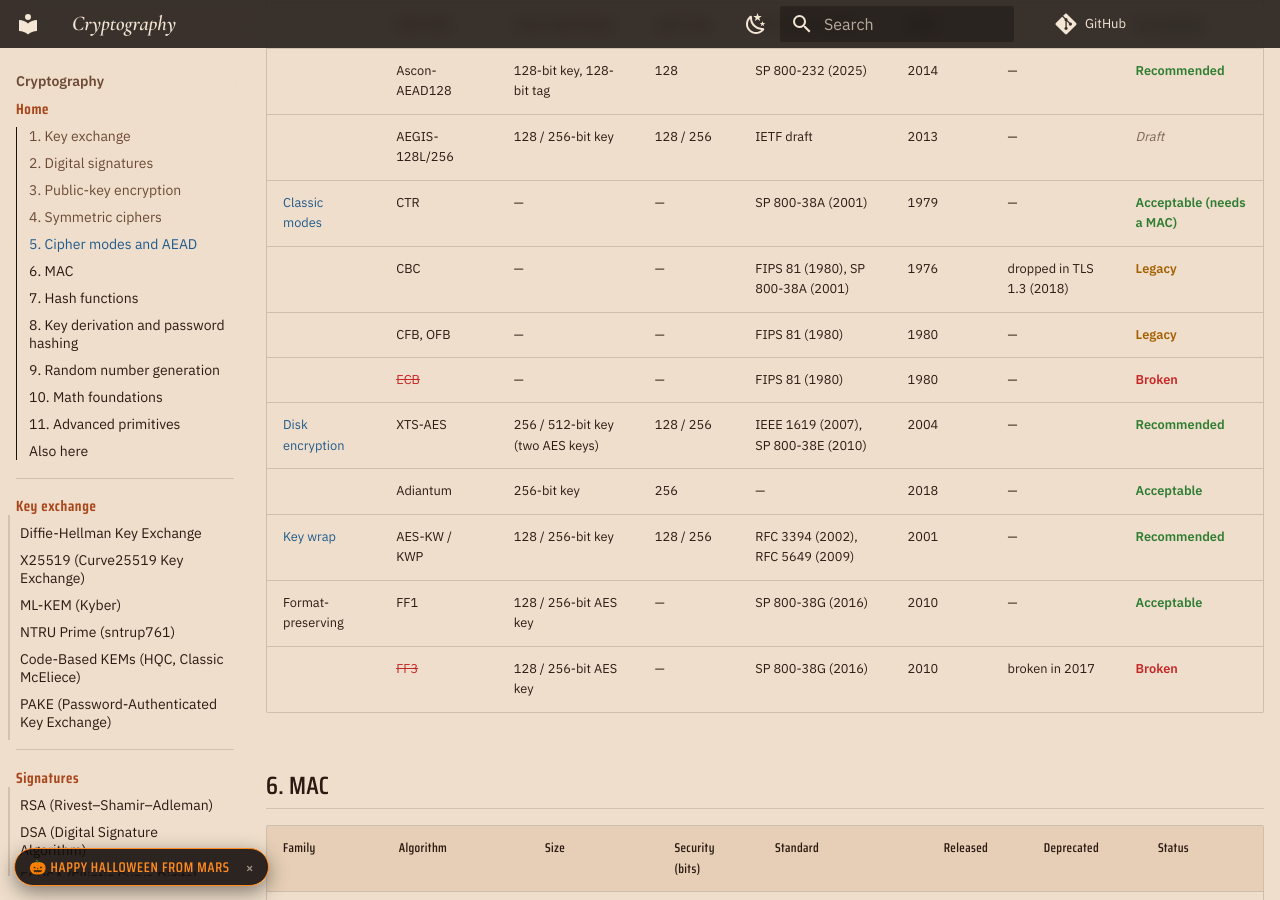
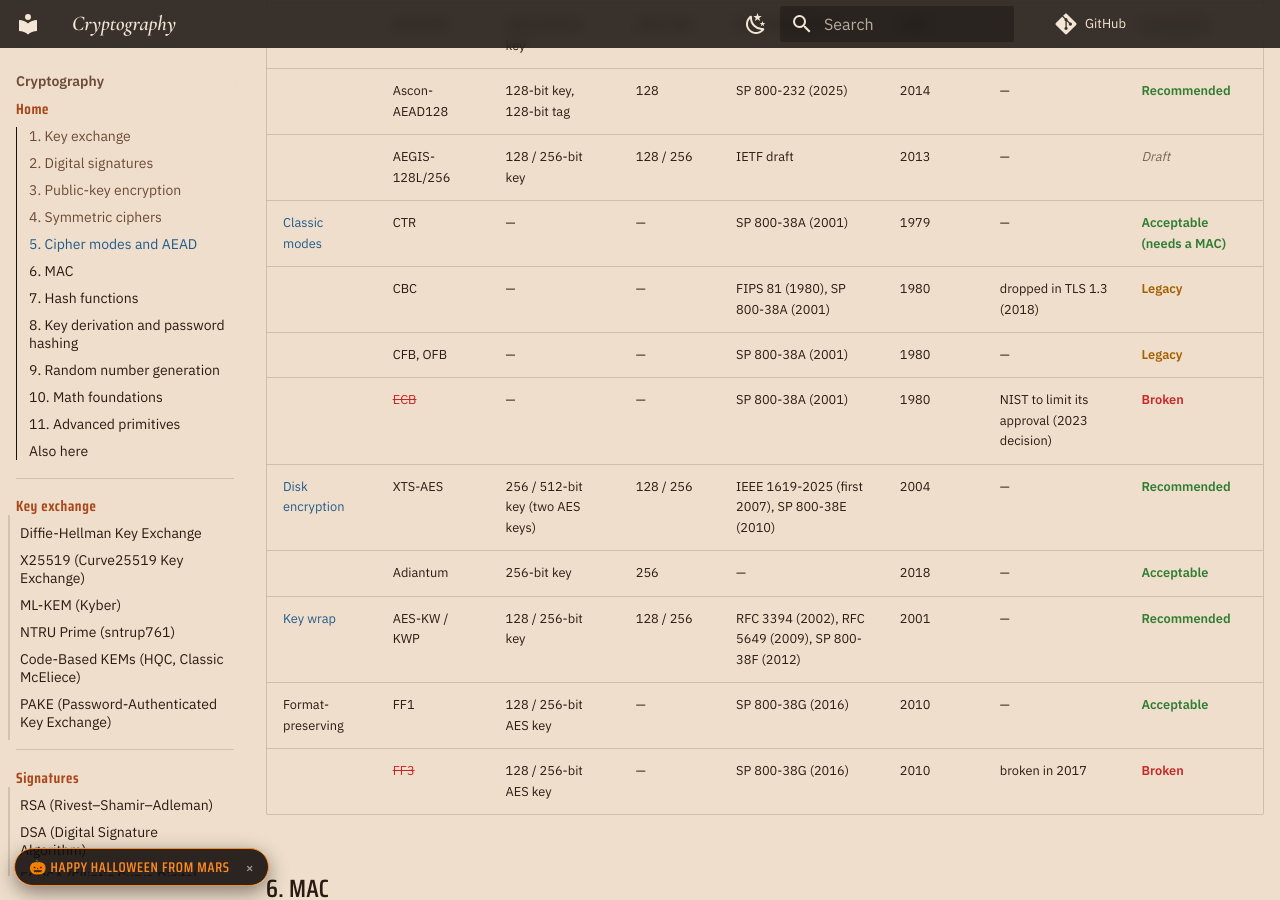
Before and after one commit to TTMathCS/cryptography, an MkDocs documentation site: the page built from docs/index.md, in a window 1280 px wide and 900 px high, scrolled down 6163 px. Built offline with MkDocs 1.6.1 and Material for MkDocs 9.7.7, drawn with Linux system fonts in a browser that asks for light colours; comment, search, counter and statistics services are not loaded.

Commit message:
Mode rows: SP 800-38A in place of withdrawn FIPS 81, IEEE 1619-2025, SP 800-38F, ECB's pending limit

```diff
--- a/docs/index.md
+++ b/docs/index.md
@@ -113,12 +113,12 @@ combine the two secrets, so the session stays safe if either one breaks.
 | | Ascon-AEAD128 | 128-bit key, 128-bit tag | 128 | SP 800-232 (2025) | 2014 | — | Recommended |
 | | AEGIS-128L/256 | 128 / 256-bit key | 128 / 256 | IETF draft | 2013 | — | Draft |
 | [Classic modes](05-modes-aead/Classic-Modes.md) | CTR | — | — | SP 800-38A (2001) | 1979 | — | Acceptable (needs a MAC) |
-| | CBC | — | — | FIPS 81 (1980), SP 800-38A (2001) | 1976 | dropped in TLS 1.3 (2018) | Legacy |
-| | CFB, OFB | — | — | FIPS 81 (1980) | 1980 | — | Legacy |
-| | ECB | — | — | FIPS 81 (1980) | 1980 | — | Broken |
-| [Disk encryption](05-modes-aead/Disk-Encryption.md) | XTS-AES | 256 / 512-bit key (two AES keys) | 128 / 256 | IEEE 1619 (2007), SP 800-38E (2010) | 2004 | — | Recommended |
+| | CBC | — | — | FIPS 81 (1980), SP 800-38A (2001) | 1980 | dropped in TLS 1.3 (2018) | Legacy |
+| | CFB, OFB | — | — | SP 800-38A (2001) | 1980 | — | Legacy |
+| | ECB | — | — | SP 800-38A (2001) | 1980 | NIST to limit its approval (2023 decision) | Broken |
+| [Disk encryption](05-modes-aead/Disk-Encryption.md) | XTS-AES | 256 / 512-bit key (two AES keys) | 128 / 256 | IEEE 1619-2025 (first 2007), SP 800-38E (2010) | 2004 | — | Recommended |
 | | Adiantum | 256-bit key | 256 | — | 2018 | — | Acceptable |
-| [Key wrap](05-modes-aead/Key-Wrap.md) | AES-KW / KWP | 128 / 256-bit key | 128 / 256 | RFC 3394 (2002), RFC 5649 (2009) | 2001 | — | Recommended |
+| [Key wrap](05-modes-aead/Key-Wrap.md) | AES-KW / KWP | 128 / 256-bit key | 128 / 256 | RFC 3394 (2002), RFC 5649 (2009), SP 800-38F (2012) | 2001 | — | Recommended |
 | Format-preserving | FF1 | 128 / 256-bit AES key | — | SP 800-38G (2016) | 2010 | — | Acceptable |
 | | FF3 | 128 / 256-bit AES key | — | SP 800-38G (2016) | 2010 | broken in 2017 | Broken |
 
```
